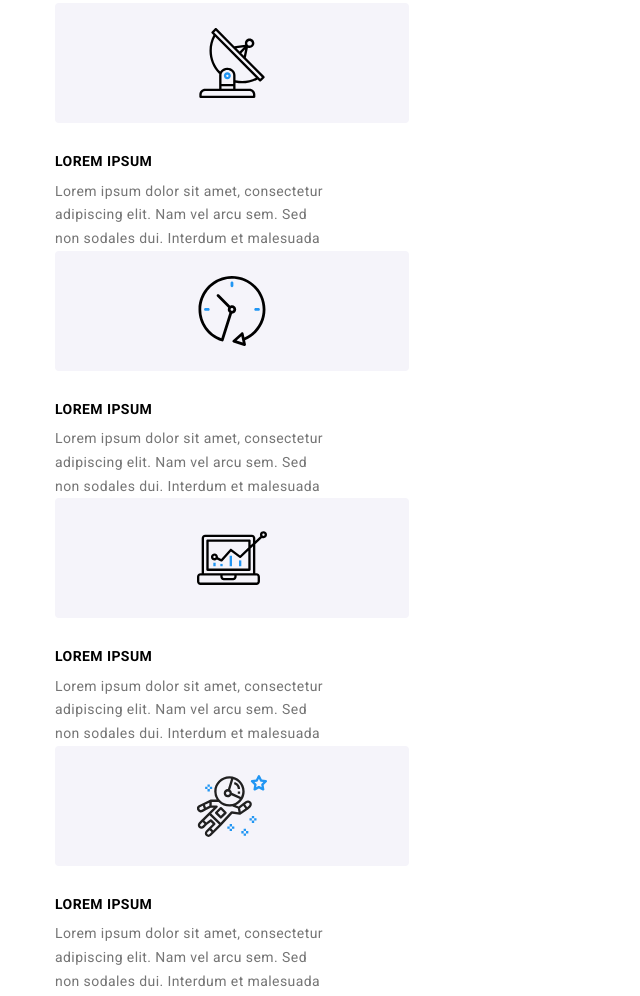
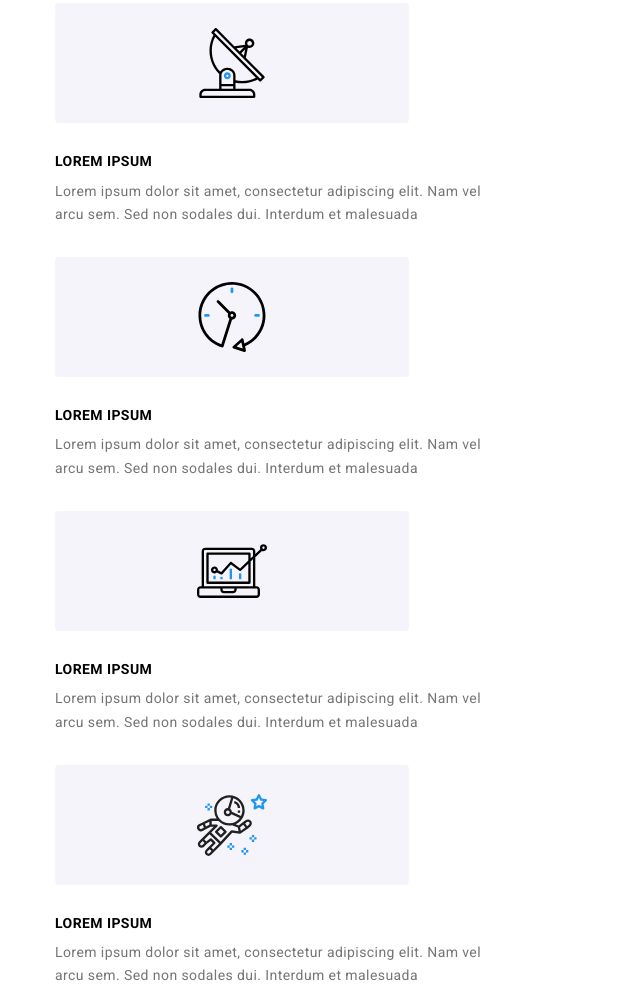
Before and after one commit to AnnaNawrot/goit-markup-hw-08, a plain HTML site: page index.html in a window 1280 px wide. Shown: the part 770-1766 px from the top of the page, without its empty margins (0-640 px from the left). Drawn offline with nearby package versions, Linux system fonts and the light colour scheme; files whose address does not match are found by name.

Commit message:
update advantages.scss

```diff
--- a/sass/components/_advantages.scss
+++ b/sass/components/_advantages.scss
@@ -52,8 +52,9 @@
     line-height: 1.7;
     letter-spacing: 0.03em;
     color: var(--secondary-txt-color);
-    width: 270px;
+    width: 450px;
     text-align: left;
+    margin-bottom: 30px;
   }
 
   @include desktop {
```
Also changed, not shown: css/main.css, css/main.min.css, 2 other files.
